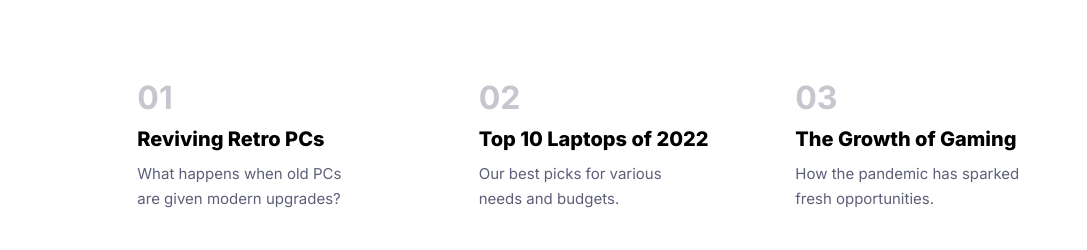
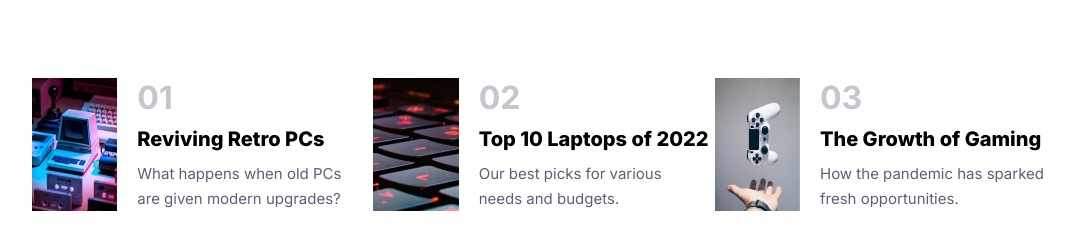
Before and after one commit to woweya/news-page, a plain HTML site: page index.html in a window 1280 px wide. Shown: the part 736-986 px from the top of the page, without its empty margins (96-1183 px from the left). Drawn offline with Linux system fonts and the light colour scheme; the site is published under a folder, as on GitHub Pages, so addresses that start at the root find nothing.

Commit message:
finished work

```diff
--- a/index.html
+++ b/index.html
@@ -70,7 +70,7 @@
     </div>
     <div class="down-content">
        <div class="little-content">
-        <img class="image-little" style="width: 25%;"src="/news-homepage-main/assets/images/image-retro-pcs.jpg" alt="">
+        <img class="image-little" style="width: 25%;"src="news-homepage-main/assets/images/image-retro-pcs.jpg" alt="">
         <div class="description">
        <h1>01</h1>
        <h2>Reviving Retro PCs</h2>
@@ -78,7 +78,7 @@
     </div>
     </div>
     <div class="little-content">
-        <img style="width: 25%;"src="/news-homepage-main/assets/images/image-top-laptops.jpg" alt="">
+        <img style="width: 25%;"src="news-homepage-main/assets/images/image-top-laptops.jpg" alt="">
         <div class="description">
        <h1>02</h1>
        <h2>Top 10 Laptops of 2022</h2>
@@ -86,7 +86,7 @@
     </div>
     </div>
     <div class="little-content">
-        <img style="width: 25%;"src="/news-homepage-main/assets/images/image-gaming-growth.jpg" alt="">
+        <img style="width: 25%;"src="news-homepage-main/assets/images/image-gaming-growth.jpg" alt="">
         <div class="description">
        <h1>03</h1>
        <h2>The Growth of Gaming</h2>
```
